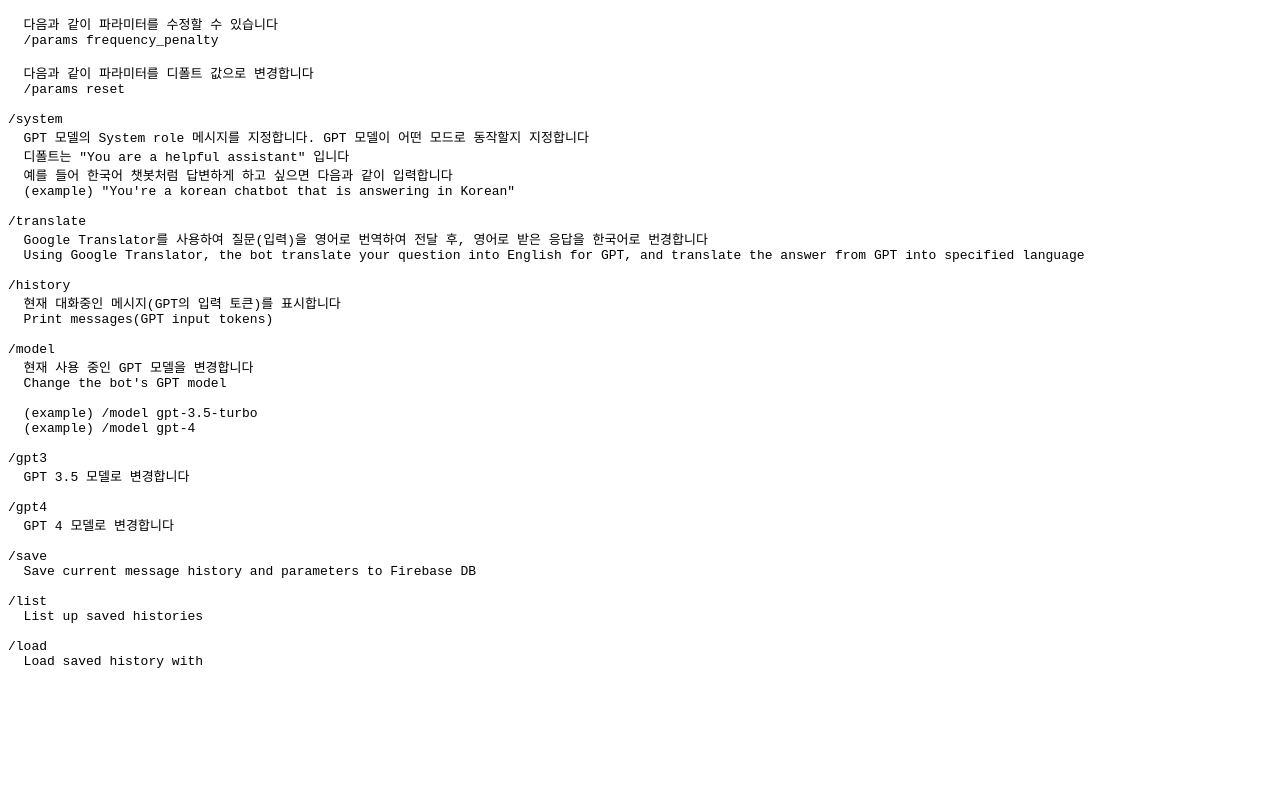
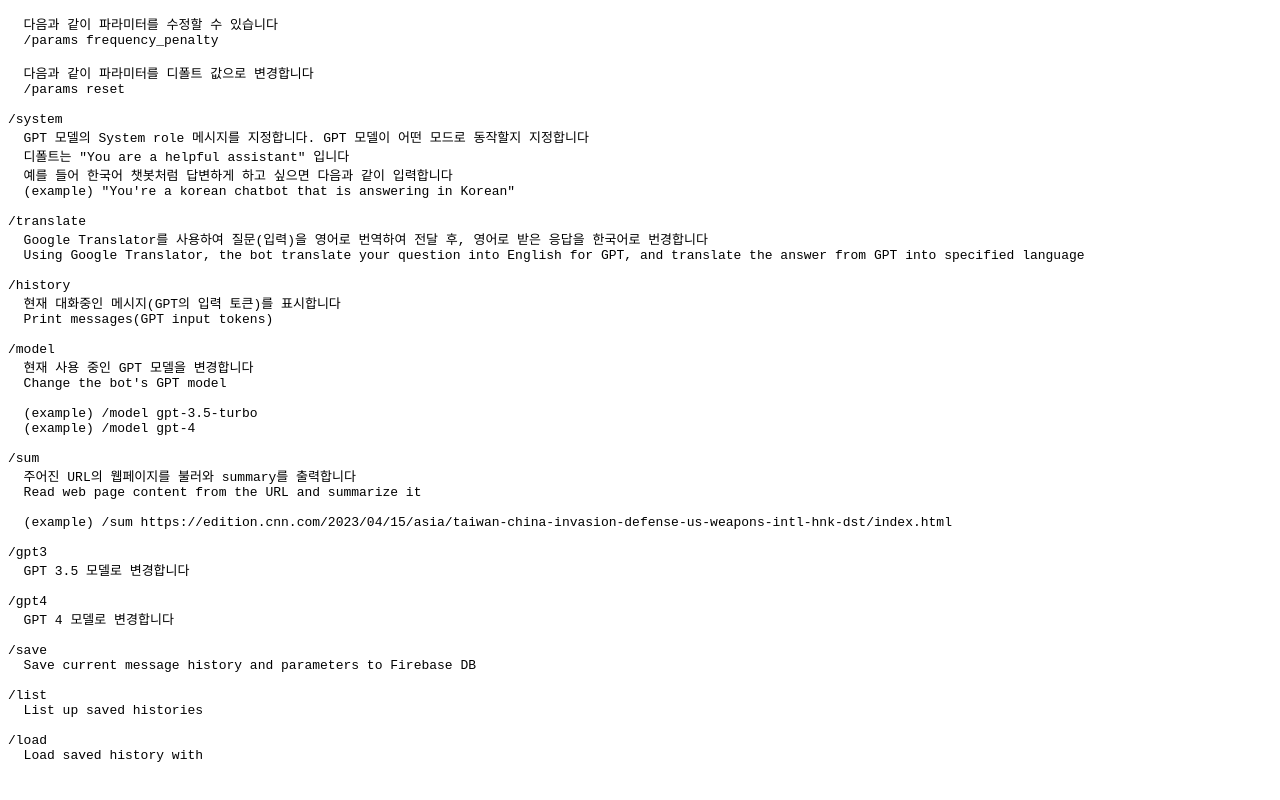
Before and after one commit to javalove93/telegram-gptbot, a plain HTML site: page docs/index.html in a window 1280 px wide. Shown: the part 336-1136 px from the top of the page. Before the commit the page ends 1048 px from the top, so only its background shows below. Drawn offline with Linux system fonts and the light colour scheme.

Commit message:
Update index.html

```diff
--- a/docs/index.html
+++ b/docs/index.html
@@ -48,6 +48,12 @@ Available commands:
   (example) /model gpt-3.5-turbo
   (example) /model gpt-4
 
+/sum <URL>
+  주어진 URL의 웹페이지를 불러와 summary를 출력합니다
+  Read web page content from the URL and summarize it
+
+  (example) /sum https://edition.cnn.com/2023/04/15/asia/taiwan-china-invasion-defense-us-weapons-intl-hnk-dst/index.html
+
 /gpt3
   GPT 3.5 모델로 변경합니다
 
```
